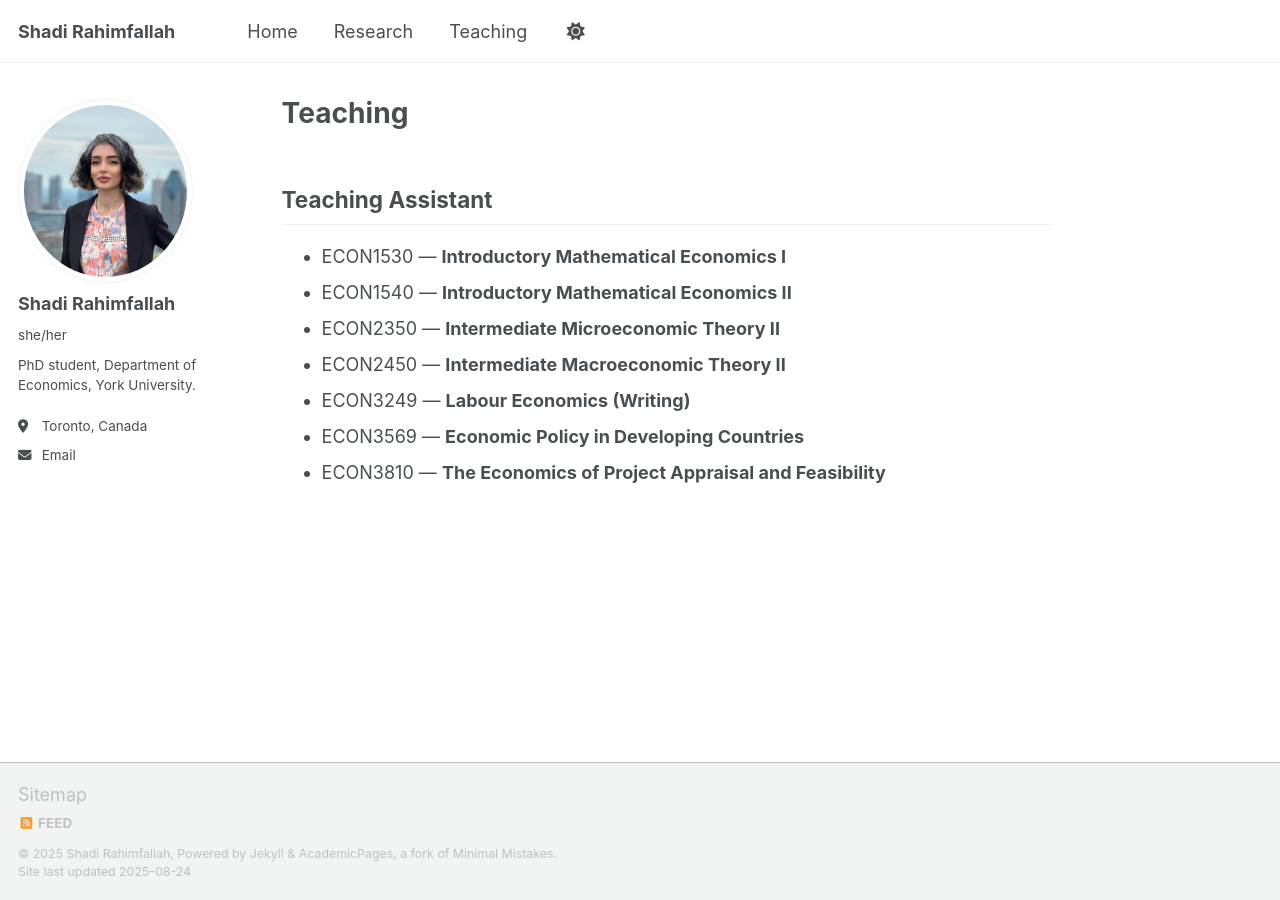
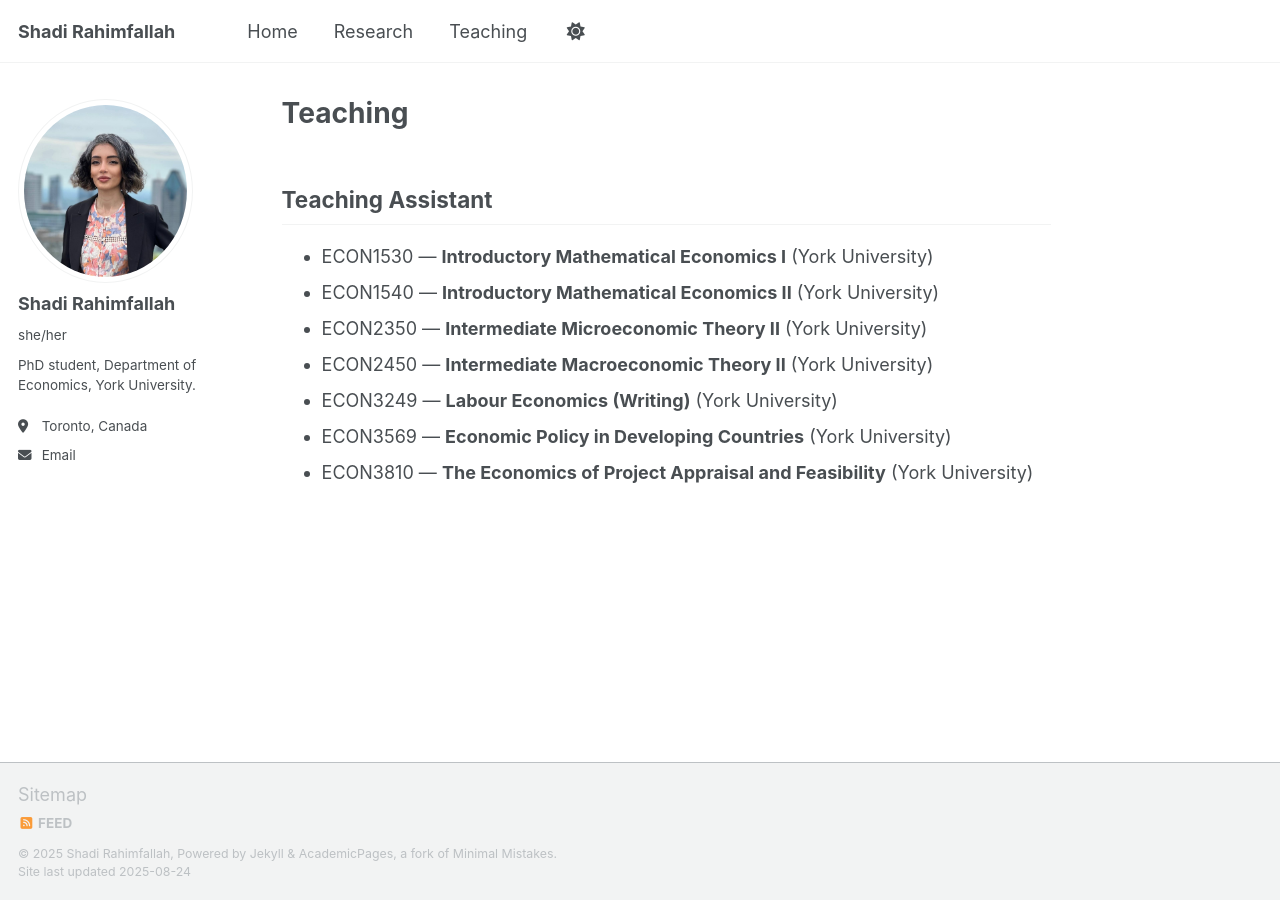
Before and after one commit to ShadiRahimfallah/ShadiRahimfallah.github.io, a Jekyll site: the page built from _pages/teaching.md, in a window 1280 px wide. Built offline with Jekyll 4.4.1, drawn with Linux system fonts in a browser that asks for light colours; a script that is not in the unit is left out.

Commit message:
Update teaching.md

```diff
--- a/_pages/teaching.md
+++ b/_pages/teaching.md
@@ -7,10 +7,10 @@ author_profile: true
 
 ## Teaching Assistant
 
-- ECON1530 — **Introductory Mathematical Economics I**
-- ECON1540 — **Introductory Mathematical Economics II**
-- ECON2350 — **Intermediate Microeconomic Theory II**
-- ECON2450 — **Intermediate Macroeconomic Theory II**
-- ECON3249 — **Labour Economics (Writing)**
-- ECON3569 — **Economic Policy in Developing Countries**
-- ECON3810 — **The Economics of Project Appraisal and Feasibility**
+- ECON1530 — **Introductory Mathematical Economics I** (York University)
+- ECON1540 — **Introductory Mathematical Economics II** (York University)
+- ECON2350 — **Intermediate Microeconomic Theory II** (York University)
+- ECON2450 — **Intermediate Macroeconomic Theory II** (York University)
+- ECON3249 — **Labour Economics (Writing)** (York University)
+- ECON3569 — **Economic Policy in Developing Countries** (York University)
+- ECON3810 — **The Economics of Project Appraisal and Feasibility** (York University)
```
